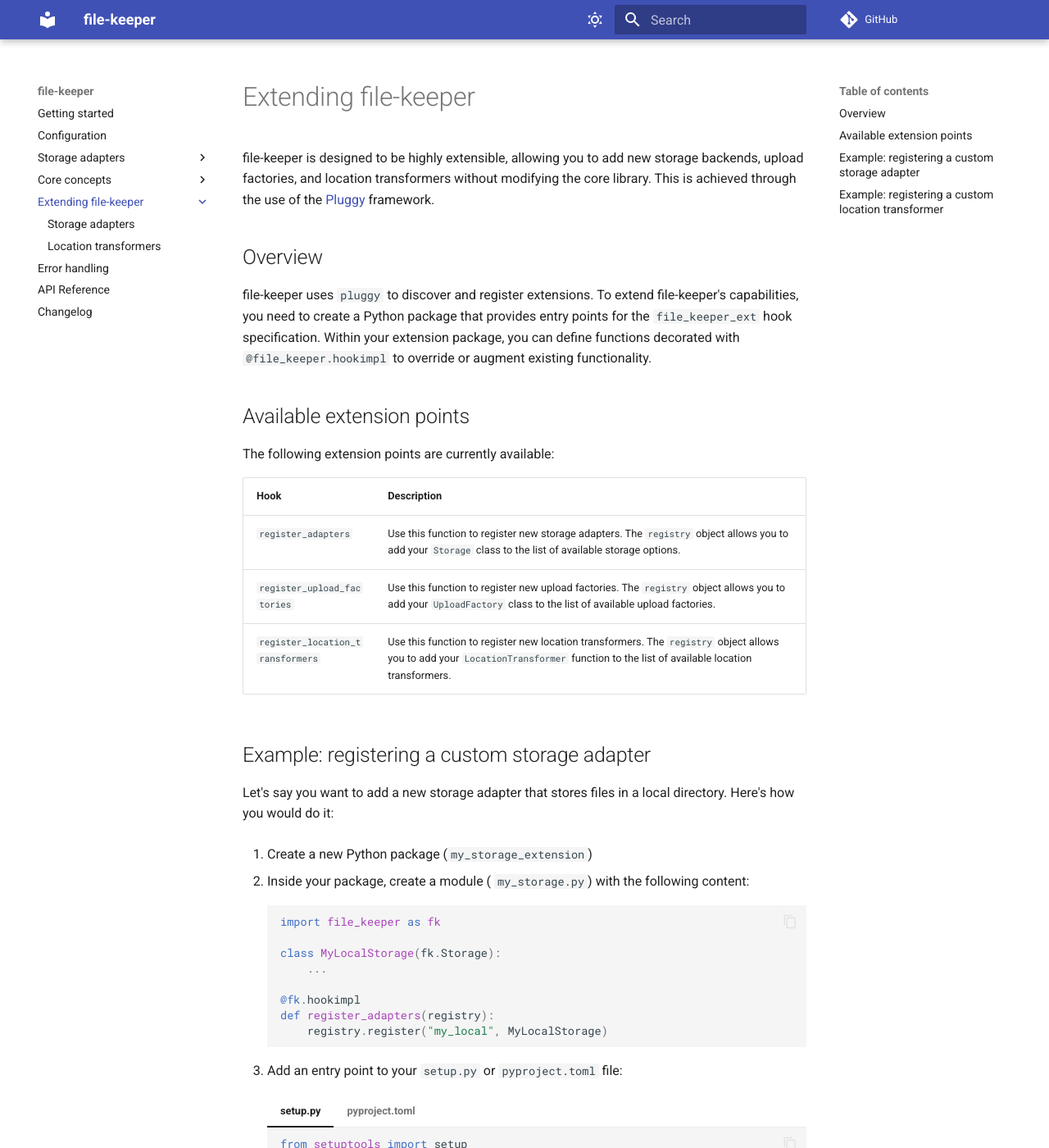
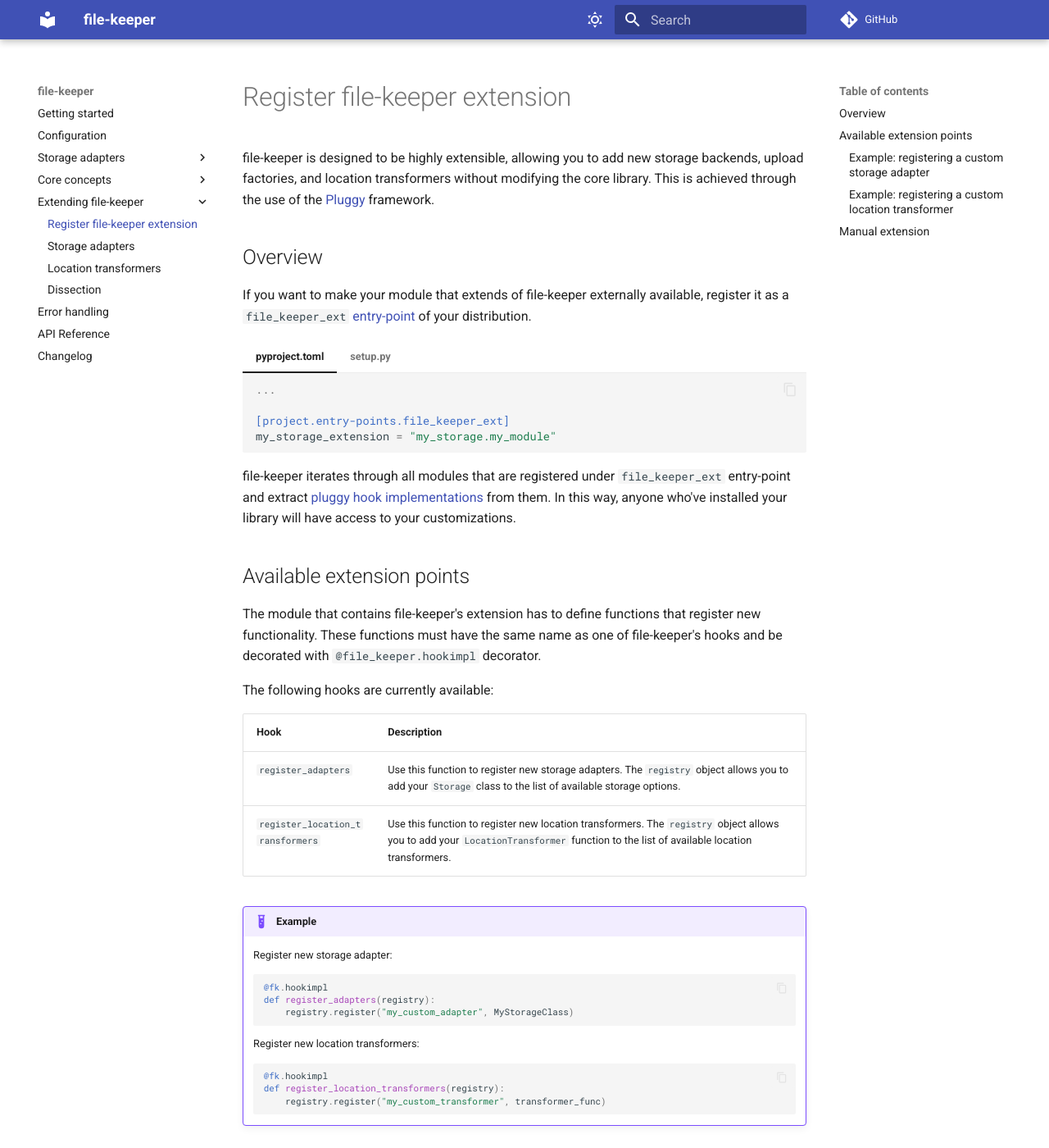
Before and after one commit to DataShades/file-keeper, an MkDocs documentation site: the page built from docs/extending/overview.md, in a window 1280 px wide and 1400 px high. Shown: the whole window at 82% size. Built offline with MkDocs 1.6.1 and Material for MkDocs 9.7.7, drawn with Linux system fonts in a browser that asks for light colours; comment, search, counter and statistics services are not loaded; some of the changed text lies outside the part shown.

````diff
--- a/docs/extending/index.md
+++ b/docs/extending/overview.md
@@ -1,4 +1,4 @@
-# Extending file-keeper
+# Register file-keeper extension
 
 file-keeper is designed to be highly extensible, allowing you to add new
 storage backends, upload factories, and location transformers without modifying
@@ -7,24 +7,81 @@ the core library. This is achieved through the use of the
 
 ## Overview
 
-file-keeper uses `pluggy` to discover and register extensions. To extend
-file-keeper's capabilities, you need to create a Python package that provides
-entry points for the `file_keeper_ext` hook specification.  Within your
-extension package, you can define functions decorated with
-`@file_keeper.hookimpl` to override or augment existing functionality.
+If you want to make your module that extends of file-keeper externally
+available, register it as a `file_keeper_ext`
+[entry-point](https://packaging.python.org/en/latest/specifications/entry-points/)
+of your distribution.
+
+=== "pyproject.toml"
+
+    ```toml
+    ...
+
+    [project.entry-points.file_keeper_ext]
+    my_storage_extension = "my_storage.my_module"
+    ```
+
+=== "setup.py"
+
+     ```python
+     from setuptools import setup
+
+     setup(
+         ...,
+         entry_points={
+             "file_keeper_ext": ["my_storage_extension = my_storage.my_module"],
+         },
+     )
+     ```
+
+
+file-keeper iterates through all modules that are registered under
+`file_keeper_ext` entry-point and extract [pluggy hook
+implementations](https://pluggy.readthedocs.io/en/stable/#implementations) from
+them. In this way, anyone who've installed your library will have access to
+your customizations.
 
 ## Available extension points
 
-The following extension points are currently available:
+
+The module that contains file-keeper's extension has to define functions that
+register new functionality. These functions must have the same name as one of
+file-keeper's hooks and be decorated with `@file_keeper.hookimpl` decorator.
+
+The following hooks are currently available:
 
 | Hook                             | Description                                                                                                                                                                          |
 |----------------------------------|--------------------------------------------------------------------------------------------------------------------------------------------------------------------------------------|
 | `register_adapters`              | Use this function to register new storage adapters. The `registry` object allows you to add your `Storage` class to the list of available storage options.                           |
-| `register_upload_factories`      | Use this function to register new upload factories. The `registry` object allows you to add your `UploadFactory` class to the list of available upload factories.                    |
 | `register_location_transformers` | Use this function to register new location transformers. The `registry` object allows you to add your `LocationTransformer` function to the list of available location transformers. |
+<!-- | `register_upload_factories`      | Use this function to register new upload factories. The `registry` object allows you to add your `UploadFactory` class to the list of available upload factories.                    | -->
 
 
-## Example: registering a custom storage adapter
+/// admonition
+    type: example
+
+Register new storage adapter:
+
+```py
+
+@fk.hookimpl
+def register_adapters(registry):
+    registry.register("my_custom_adapter", MyStorageClass)
+```
+
+Register new location transformers:
+
+```py
+
+@fk.hookimpl
+def register_location_transformers(registry):
+    registry.register("my_custom_transformer", transformer_func)
+```
+
+///
+
+
+### Example: registering a custom storage adapter
 
 Let's say you want to add a new storage adapter that stores files in a local directory.  Here's how you would do it:
 
@@ -70,7 +127,7 @@ Let's say you want to add a new storage adapter that stores files in a local dir
 Now, when file-keeper discovers your extension, it will register
 `MyLocalStorage` as a new storage option, accessible by the name "my\_local".
 
-## Example: registering a custom location transformer
+### Example: registering a custom location transformer
 
 Let's say you want to add a location transformer that prepends a prefix to all locations.
 
@@ -94,3 +151,38 @@ Let's say you want to add a location transformer that prepends a prefix to all l
 
 Now, when file-keeper discovers your extension, it will register a new location
 transformer, accessible by the name "my\_prefix".
+
+## Manual extension
+
+Entry-points are good for python packages, but sometimes you need a custom
+storage just for the current script and don't want to mess with packages. In
+this case you can register adapter or location transformer manually, using
+`file_keeper.core.storage.adapters` and `file_keeper.core.storage.location_transformers`
+[Registries][file_keeper.Registry].
+
+/// admonition
+    type: example
+
+Let's say you have `MyStorage` adapter and `my_transformer` transformer. In the
+following snippet, they will be available after the `register()` calls in the
+correspoinding registries.
+
+```py
+
+from file_keeper.core.storage import location_transformers, adapters
+
+# not available
+
+adapters.register("my_storage", MyStorage)
+location_transformers.register("my_transformer", my_transformer)
+
+# available
+
+storage = make_storage("test", {
+    "type": "my_storage",
+    "location_transformers": ["my_transformer"]
+})
+
+```
+
+///
--- a/mkdocs.yml
+++ b/mkdocs.yml
@@ -36,7 +36,7 @@ plugins:
               # show_root_toc_entry: true
               show_symbol_type_heading: true
               show_symbol_type_toc: true
-              # show_source: false
+              show_source: false
               # parameter_headings: True
               docstring_section_style: spacy
 
@@ -104,9 +104,11 @@ nav:
     - core_concepts/uploads.md
     - core_concepts/capabilities.md
   - Extending file-keeper:
-      - extending/index.md
+      - extending/overview.md
       - extending/adapters.md
       - extending/location_transformers.md
+      - extending/dissection.md
+
   - error_handling.md
   - api.md
   - changelog.md
--- a/pyproject.toml
+++ b/pyproject.toml
@@ -49,8 +49,10 @@ redis = [ "redis",]
 s3 = [ "boto3", "boto3-stubs[essential]"]
 sqlalchemy = ["sqlalchemy"]
 
-[project.entry-points."file_keeper_ext"]
+# --8<-- [start:entrypoint]
+[project.entry-points.file_keeper_ext]
 default = "file_keeper.default"
+# --8<-- [end:entrypoint]
 
 [tool.ruff]
 target-version = "py310"
````
Also changed, not shown: CHANGELOG.md (+5 -0 lines), docs/configuration.md (+1 -1 lines), docs/extending/adapters.md (+4 -17 lines), docs/extending/dissection.md (added, +339 -0 lines), 9 other files.
